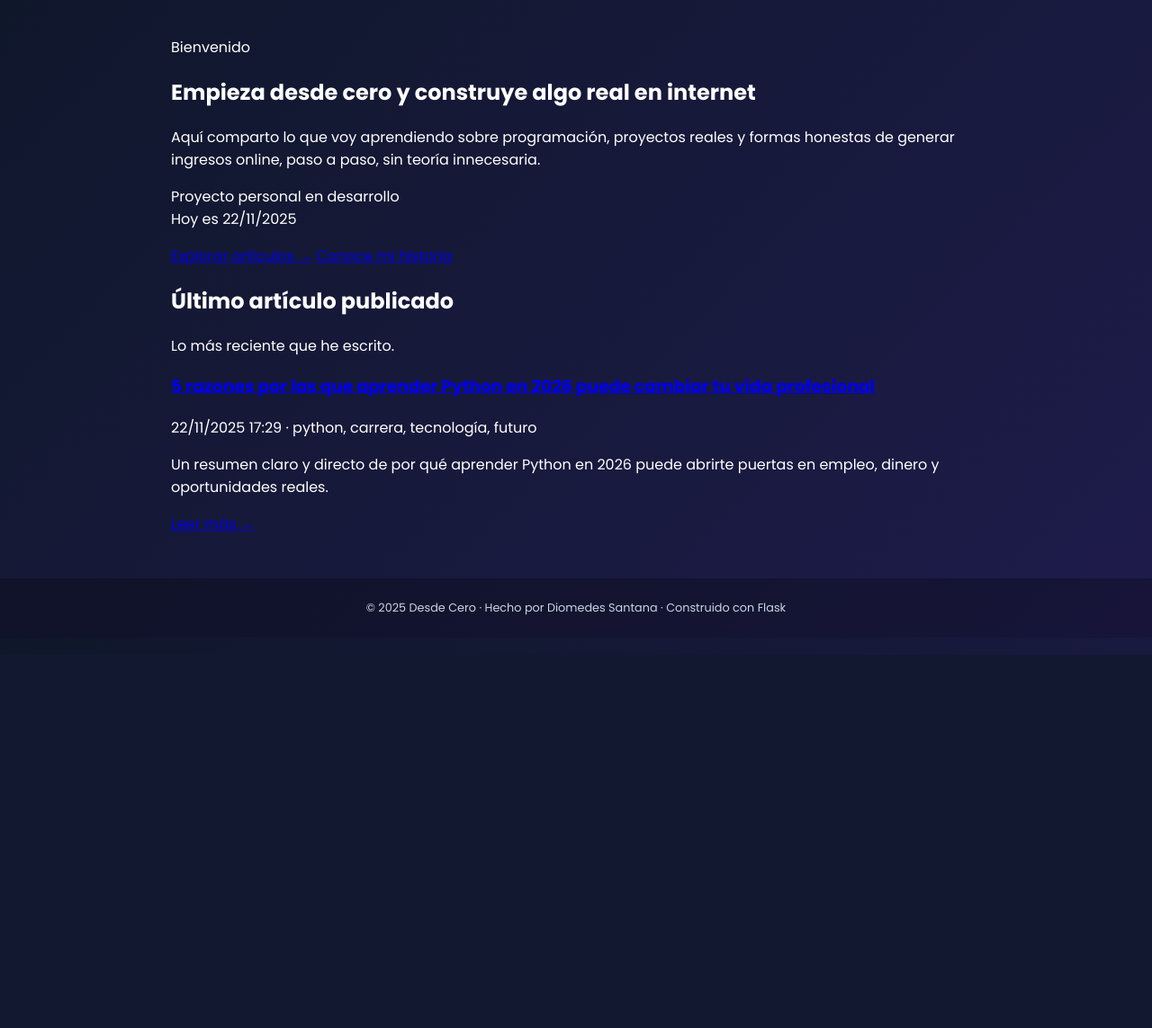
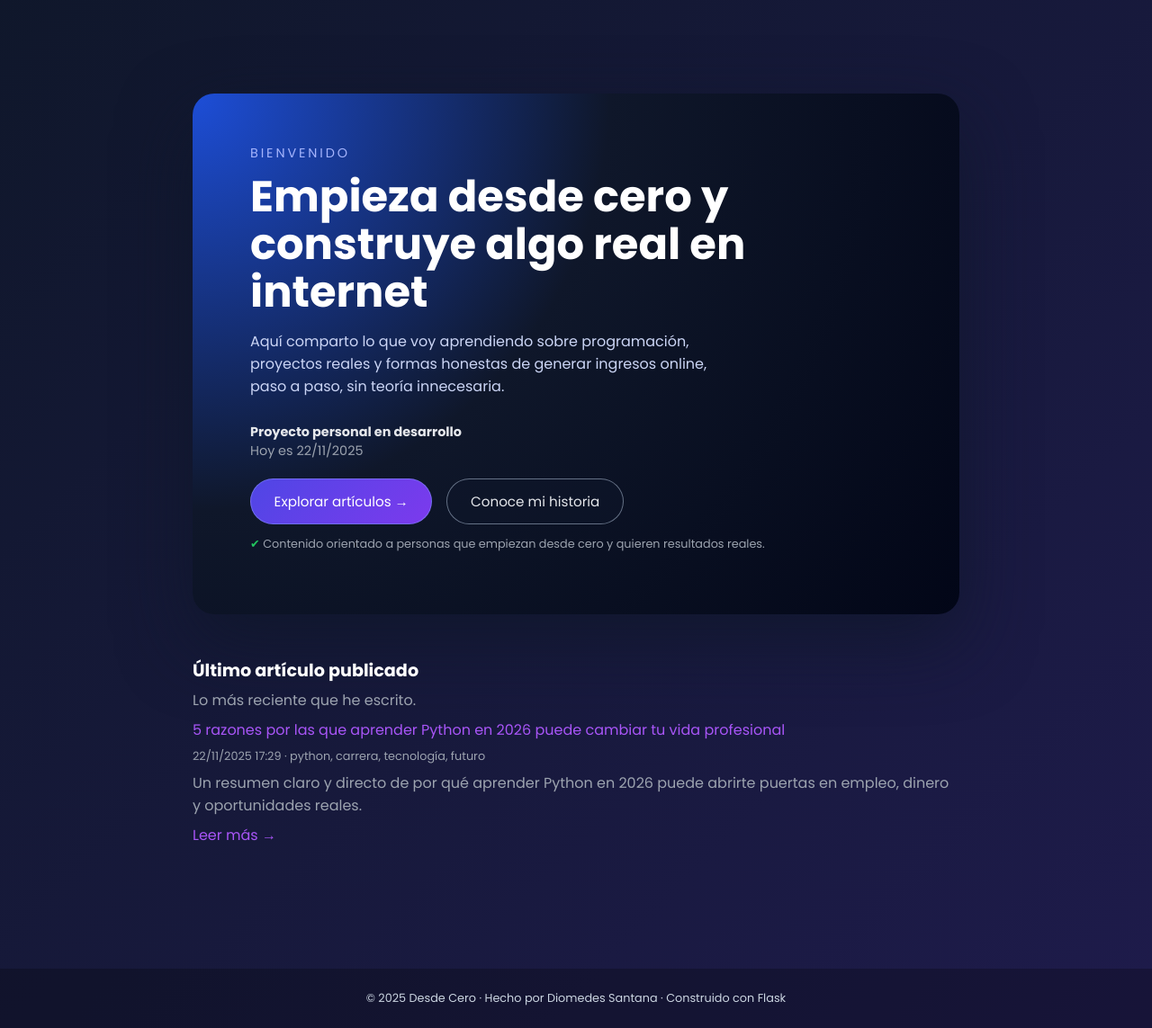
Before and after one commit to dsantanasec-eng/desde-cero-blog, a Flask app: page / in a window 1280 px wide. Shown: the part 72-1215 px from the top of the page at 90% size. Before the commit the page ends 800 px from the top, so only its background shows below. Run offline with Flask 3, Linux system fonts and the light colour scheme; data comes from the database, SQL or seed files in the repository.

Commit message:
Nuevo diseño del home con hero y botones

```diff
--- a/templates/index.html
+++ b/templates/index.html
@@ -1,45 +1,211 @@
 {% extends "base.html" %}
 
-{% block title %}Inicio - Desde Cero{% endblock %}
+{% block title %}Desde Cero | Aprende, aplica y gana experiencia{% endblock %}
 
 {% block content %}
+<style>
+  .home-wrapper {
+      max-width: 1100px;
+      margin: 0 auto;
+      padding: 4rem 1.5rem 5rem;
+  }
 
-<section class="hero">
-    <p class="hero-welcome">Bienvenido</p>
-    <h1 class="hero-title">Empieza desde cero y construye algo real en internet</h1>
+  .home-hero {
+      display: flex;
+      flex-direction: column;
+      gap: 2rem;
+      background: radial-gradient(circle at top left, #1d4ed8 0, #0f172a 45%, #020617 100%);
+      border-radius: 24px;
+      padding: 3rem 2.5rem;
+      box-shadow: 0 30px 80px rgba(15, 23, 42, 0.75);
+  }
 
-    <p class="hero-text">
-        Aquí comparto lo que voy aprendiendo sobre programación, proyectos reales y formas honestas de generar
-        ingresos online, paso a paso, sin teoría innecesaria.
+  @media (min-width: 900px) {
+      .home-hero {
+          padding: 3.5rem 4rem;
+      }
+  }
+
+  .home-kicker {
+      font-size: 0.9rem;
+      letter-spacing: 0.2em;
+      text-transform: uppercase;
+      color: #a5b4fc;
+      margin-bottom: 0.75rem;
+  }
+
+  .home-title {
+      font-size: 2.4rem;
+      line-height: 1.1;
+      margin: 0 0 1rem;
+  }
+
+  @media (min-width: 900px) {
+      .home-title {
+          font-size: 3rem;
+      }
+  }
+
+  .home-subtitle {
+      color: #cbd5f5;
+      max-width: 34rem;
+      margin-bottom: 1.75rem;
+  }
+
+  .home-meta {
+      font-size: 0.9rem;
+      color: #9ca3af;
+      margin-bottom: 1.25rem;
+  }
+
+  .home-meta strong {
+      color: #e5e7eb;
+  }
+
+  .home-cta-row {
+      display: flex;
+      flex-wrap: wrap;
+      gap: 1rem;
+      margin-bottom: 0.75rem;
+  }
+
+  .btn-primary,
+  .btn-ghost {
+      border-radius: 999px;
+      font-size: 0.95rem;
+      font-weight: 500;
+      padding: 0.8rem 1.6rem;
+      border: 1px solid transparent;
+      display: inline-flex;
+      align-items: center;
+      gap: 0.4rem;
+      text-decoration: none;
+      cursor: pointer;
+      transition: 0.15s ease-out;
+      background: transparent;
+      color: inherit;
+  }
+
+  .btn-primary {
+      background: linear-gradient(135deg, #4f46e5, #7c3aed);
+      color: white;
+      border-color: rgba(129, 140, 248, 0.6);
+  }
+
+  .btn-primary:hover {
+      transform: translateY(-1px);
+      box-shadow: 0 20px 35px rgba(79, 70, 229, 0.45);
+  }
+
+  .btn-ghost {
+      border-color: rgba(148, 163, 184, 0.65);
+      color: #e5e7eb;
+      background: rgba(15, 23, 42, 0.55);
+  }
+
+  .btn-ghost:hover {
+      background: rgba(15, 23, 42, 0.9);
+  }
+
+  .home-mini {
+      font-size: 0.8rem;
+      color: #9ca3af;
+  }
+
+  .home-mini span {
+      color: #22c55e;
+      font-weight: 500;
+  }
+
+  .home-latest {
+      margin-top: 3rem;
+  }
+
+  .home-latest h2 {
+      font-size: 1.2rem;
+      margin-bottom: 0.4rem;
+  }
+
+  .home-latest p {
+      margin: 0 0 0.5rem;
+      color: #9ca3af;
+  }
+
+  .home-latest a.post-link {
+      color: #a855f7;
+      font-weight: 500;
+      text-decoration: none;
+  }
+
+  .home-latest a.post-link:hover {
+      text-decoration: underline;
+  }
+</style>
+
+<div class="home-wrapper">
+  <section class="home-hero">
+    <div>
+      <div class="home-kicker">BIENVENIDO</div>
+
+      <h1 class="home-title">
+        Empieza desde cero y construye algo real en internet
+      </h1>
+
+      <p class="home-subtitle">
+        Aquí comparto lo que voy aprendiendo sobre programación, proyectos reales
+        y formas honestas de generar ingresos online, paso a paso, sin teoría innecesaria.
       </p>
 
-    <p class="hero-date">
-        Proyecto personal en desarrollo<br>
+      <p class="home-meta">
+        <strong>Proyecto personal en desarrollo</strong><br>
         Hoy es {{ fecha }}
       </p>
 
-    <div class="hero-buttons">
-        <a class="btn-primary" href="{{ url_for('blog_list') }}">Explorar artículos →</a>
-        <a class="btn-secondary" href="{{ url_for('about') }}">Conoce mi historia</a>
+      <div class="home-cta-row">
+        <a href="{{ url_for('blog_list') }}" class="btn-primary">
+          Explorar artículos →
+        </a>
+
+        <a href="{{ url_for('about') }}" class="btn-ghost">
+          Conoce mi historia
+        </a>
+      </div>
+
+      <p class="home-mini">
+        <span>✔</span>
+        Contenido orientado a personas que empiezan desde cero
+        y quieren resultados reales.
+      </p>
     </div>
   </section>
 
-<section class="latest-post">
+  <section class="home-latest">
     <h2>Último artículo publicado</h2>
     <p>Lo más reciente que he escrito.</p>
 
     {% if post %}
-        <h3>
-            <a href="{{ url_for('post_detail', slug=post['slug']) }}">
+      <p>
+        <a href="{{ url_for('post_detail', slug=post['slug']) }}" class="post-link">
           {{ post['title'] }}
         </a>
-        </h3>
-        <p class="post-meta">{{ post['date']|fecha }} · {{ post['tags'] }}</p>
+      </p>
+
+      <p class="home-mini">
+        {{ post['date']|fecha }} · {{ post['tags'] }}
+      </p>
+
       <p>{{ post['excerpt'] }}</p>
-        <a class="link-read" href="{{ url_for('post_detail', slug=post['slug']) }}">Leer más →</a>
+
+      <p>
+        <a href="{{ url_for('post_detail', slug=post['slug']) }}" class="post-link">
+          Leer más →
+        </a>
+      </p>
     {% else %}
-        <p>No hay artículos todavía.</p>
+      <p>
+        Todavía no hay artículos publicados. Muy pronto habrá contenido nuevo.
+      </p>
     {% endif %}
   </section>
-
+</div>
 {% endblock %}
```
Lines whose indentation alone changed are shown as unchanged.
